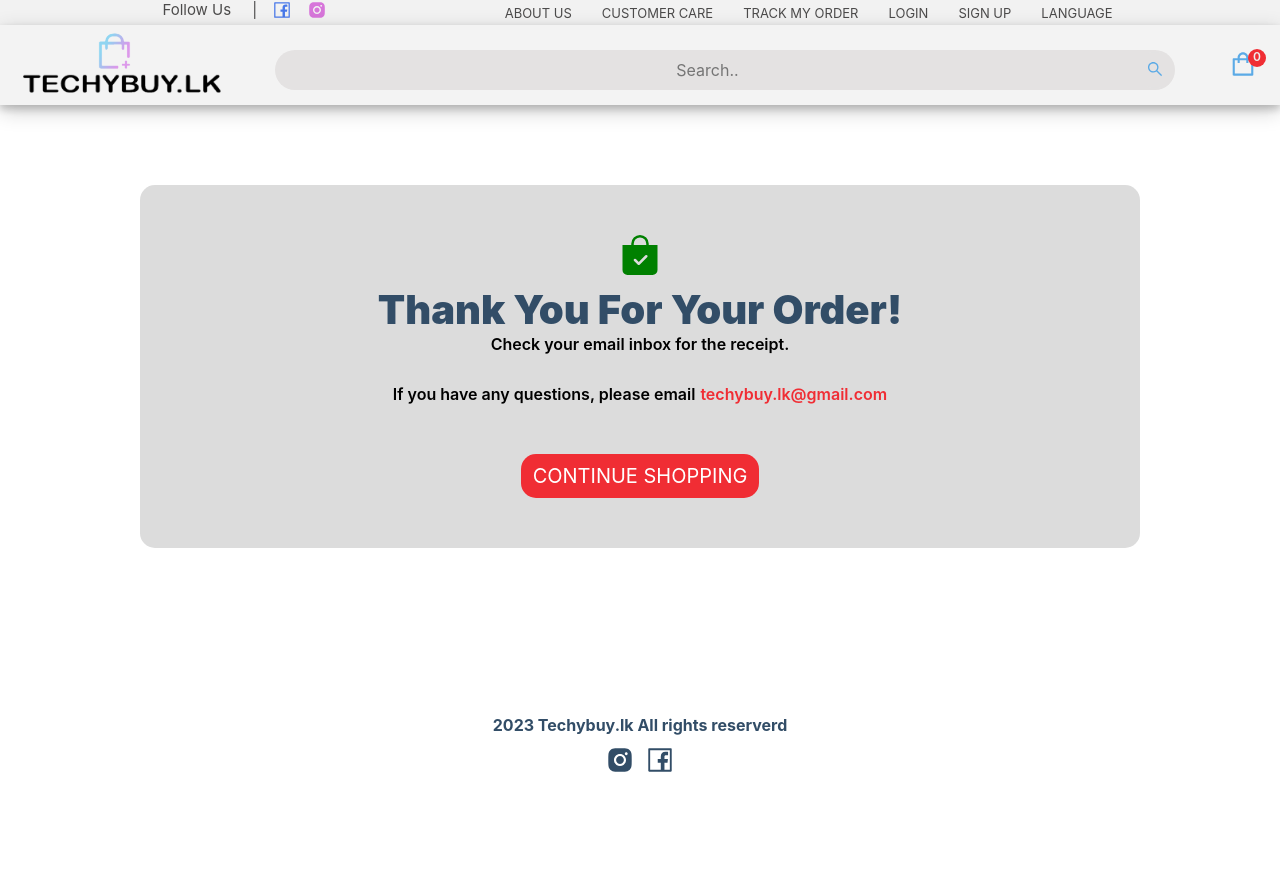
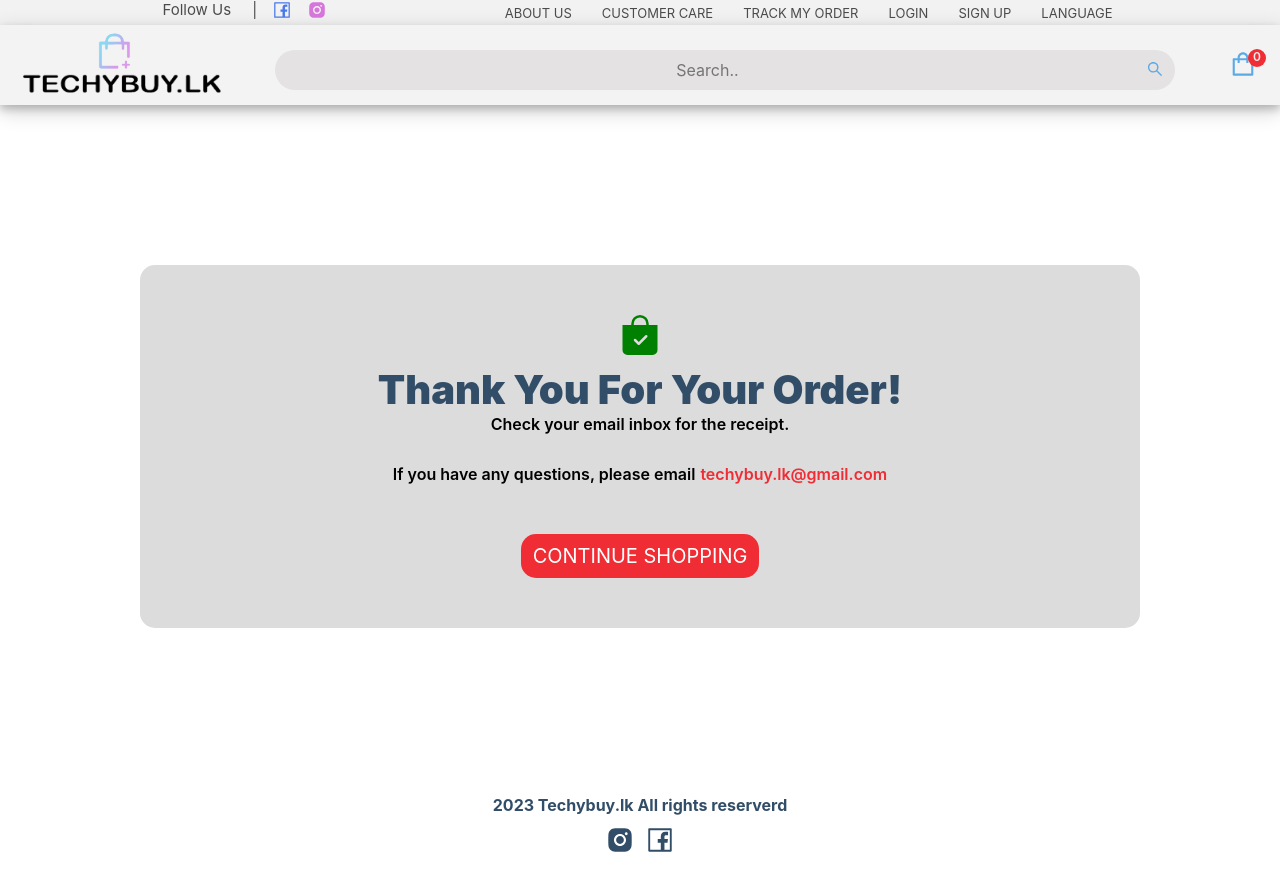
Before and after one commit to mayura111/techybuy, a Next.js app: page /success in a window 1280 px wide. Before the commit the page ends 812 px from the top, so only its background shows below. Built offline with nearby package versions, Linux system fonts and the light colour scheme.

Commit message:
modified:   styles/globals.css 	modified:   styles/globals.css

```diff
--- a/styles/globals.css
+++ b/styles/globals.css
@@ -69,6 +69,7 @@ width: 100%;
 
 
 /* Top Headerr */
+
 .top-header{
   display: flex;
   width: 100%;
@@ -133,11 +134,8 @@ width: 100%;
   justify-content: space-between;
   align-items: center;
   padding: 12px;
-  position: fixed;
-  z-index: 999;
   box-shadow: 0 4px 8px 0 rgba(0, 0, 0, 0.2), 0 6px 20px 0 rgba(0, 0, 0, 0.19);
   /* position: sticky; */
-
 }
 
 /* Logo Section */
@@ -241,6 +239,7 @@ width: 100%;
   display: flex;
   position: relative;
   padding: 10px;
+  margin-top: 10px;
   gap: 10px;
   max-height: 500px;
   overflow-x: hidden;
```
